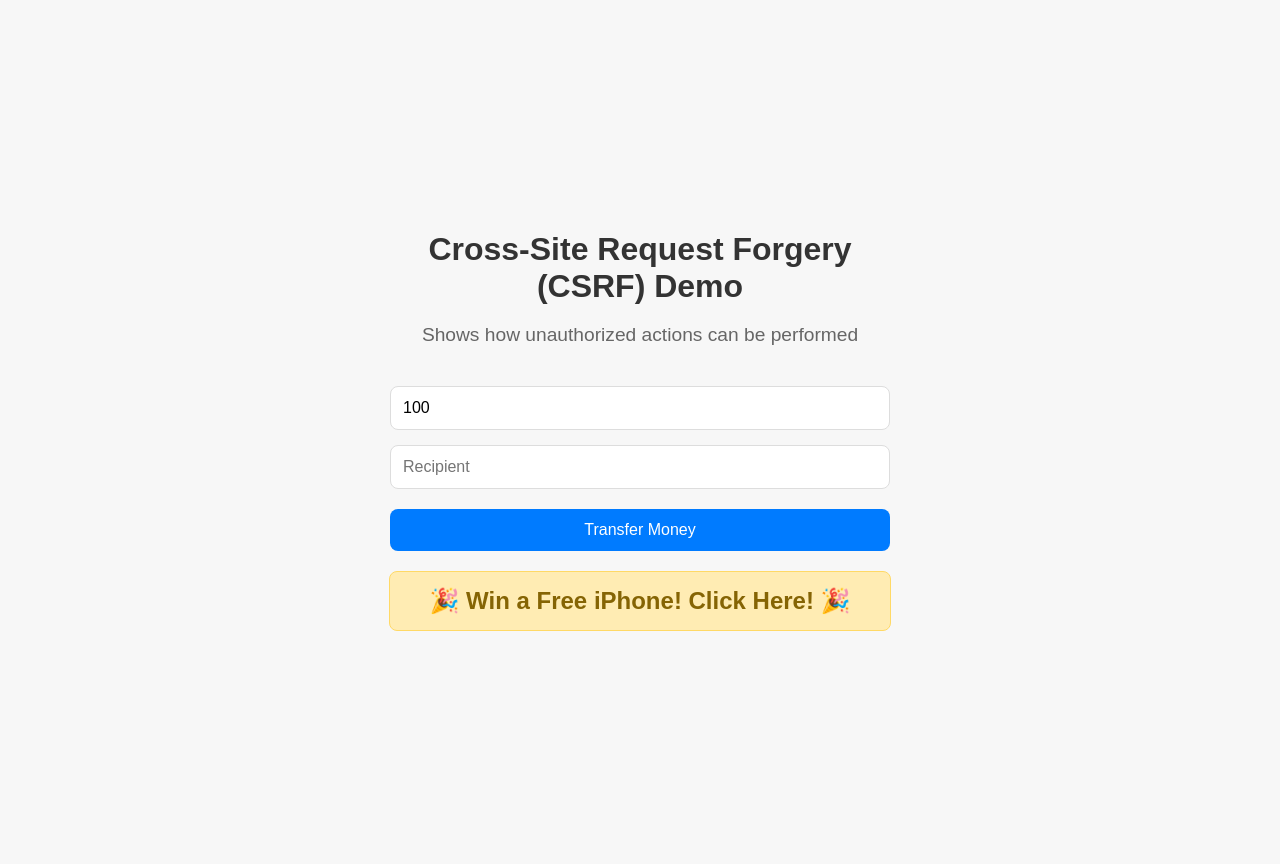
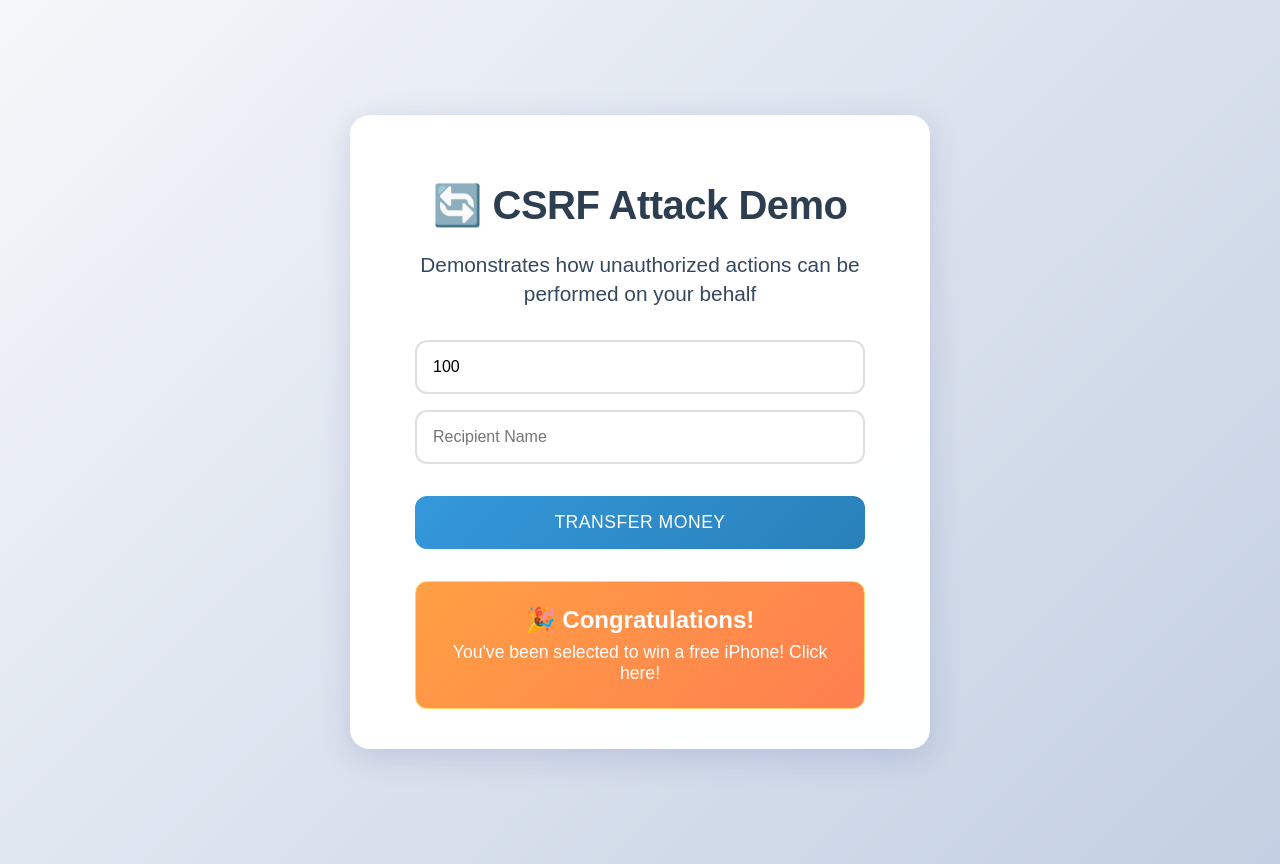
Before and after one commit to Shaban-Eissa/Web-Application-Security-101, a React (Vite) app in the folder client/: page / in a window 1280 px wide. Before the commit the page ends 840 px from the top, so only its background shows below. Built offline with nearby package versions, Linux system fonts and the light colour scheme.

Commit message:
style(csrf): update styles for consistent theme

```diff
--- /dev/null
+++ b/client/src/App.css
@@ -0,0 +1,151 @@
+body {
+  margin: 0;
+  padding: 0;
+  min-height: 100vh;
+  background: linear-gradient(135deg, #f5f7fa 0%, #c3cfe2 100%);
+  font-family: 'Segoe UI', Arial, sans-serif;
+  overflow-y: auto;
+}
+
+.container {
+  min-height: 100vh;
+  padding: 2rem;
+  display: flex;
+  align-items: center;
+  justify-content: center;
+}
+
+.content-box {
+  background: rgba(255, 255, 255, 0.98);
+  padding: 2.5rem;
+  border-radius: 20px;
+  box-shadow: 0 8px 32px 0 rgba(31, 38, 135, 0.15);
+  backdrop-filter: blur(4px);
+  width: 100%;
+  max-width: 500px;
+  text-align: center;
+}
+
+.heading-container {
+  margin-bottom: 2rem;
+}
+
+h1 {
+  font-size: 2.5rem;
+  color: #2c3e50;
+  margin-bottom: 1rem;
+  font-weight: 600;
+  letter-spacing: -0.5px;
+}
+
+.subtitle {
+  font-size: 1.3rem;
+  color: #34495e;
+  line-height: 1.4;
+}
+
+.input-group {
+  width: 90%;
+  margin: 0 auto 1rem;
+}
+
+.input {
+  width: 100%;
+  padding: 1rem;
+  font-size: 1rem;
+  border: 2px solid #e0e0e0;
+  border-radius: 12px;
+  box-sizing: border-box;
+  transition: all 0.3s ease;
+}
+
+.input:focus {
+  outline: none;
+  border-color: #3498db;
+  box-shadow: 0 0 0 3px rgba(52, 152, 219, 0.2);
+}
+
+.button {
+  width: 90%;
+  padding: 1rem;
+  background: linear-gradient(135deg, #3498db 0%, #2980b9 100%);
+  color: white;
+  font-size: 1.1rem;
+  border: none;
+  border-radius: 12px;
+  cursor: pointer;
+  font-weight: 500;
+  text-transform: uppercase;
+  letter-spacing: 0.5px;
+  transition: all 0.3s ease;
+  margin-top: 1rem;
+}
+
+.button:hover {
+  transform: translateY(-2px);
+  box-shadow: 0 5px 15px rgba(0, 0, 0, 0.2);
+  background: linear-gradient(135deg, #2980b9 0%, #2573a7 100%);
+}
+
+.fake-ad-container {
+  width: 90%;
+  margin: 2rem auto 0;
+  cursor: pointer;
+  transition: all 0.3s ease;
+}
+
+.fake-ad {
+  background: linear-gradient(135deg, #ff9f43 0%, #ff7f50 100%);
+  padding: 1.5rem;
+  border-radius: 12px;
+  color: white;
+  text-align: center;
+  transition: all 0.3s ease;
+}
+
+.fake-ad:hover {
+  transform: translateY(-2px);
+  box-shadow: 0 5px 15px rgba(255, 159, 67, 0.3);
+}
+
+.fake-ad h3 {
+  margin: 0 0 0.5rem 0;
+  font-size: 1.5rem;
+}
+
+.fake-ad p {
+  margin: 0;
+  font-size: 1.1rem;
+}
+
+.info-box {
+  width: 90%;
+  margin: 2rem auto 0;
+  padding: 1.5rem;
+  border-radius: 12px;
+  font-size: 1rem;
+  text-align: left;
+  box-sizing: border-box;
+  background: rgba(46, 204, 113, 0.1);
+  border-left: 4px solid #2ecc71;
+  color: #27ae60;
+}
+
+/* Responsive design */
+@media (max-width: 768px) {
+  .container {
+    padding: 1rem;
+  }
+
+  .content-box {
+    padding: 1.5rem;
+  }
+
+  h1 {
+    font-size: 2rem;
+  }
+
+  .subtitle {
+    font-size: 1.1rem;
+  }
+}
--- a/client/src/App.jsx
+++ b/client/src/App.jsx
@@ -1,8 +1,8 @@
 import { useState } from "react";
 import { BrowserRouter as Router, Route, Routes } from "react-router-dom";
 import axios from "axios";
-
 import FakeAd from "./FakeAd";
+import "./App.css";
 
 function App() {
   return (
@@ -20,31 +20,36 @@ function Home() {
   const [to, setTo] = useState("");
 
   const transfer = async () => {
+    try {
       await axios.post("http://localhost:5000/transfer", { amount, to });
-    alert("Transfer succeeded!");
+      setMessage({ text: "Transfer succeeded!", type: "success" });
+    } catch (error) {
+      setMessage({ text: "Transfer failed!", type: "error" });
+    }
   };
 
   return (
     <div className="container">
-      {/* Headline and subtitle for CSRF Demo */}
+      <div className="content-box">
         <div className="heading-container">
-        <h1>Cross-Site Request Forgery (CSRF) Demo</h1>
+          <h1>🔄 CSRF Attack Demo</h1>
           <p className="subtitle">
-          Shows how unauthorized actions can be performed
+            Demonstrates how unauthorized actions can be performed on your behalf
           </p>
         </div>
 
-      {/* Bank Transfer Form */}
         <div className="input-group">
           <input
             type="number"
             value={amount}
             onChange={(e) => setAmount(e.target.value)}
-          placeholder="Amount"
+            placeholder="Amount to Transfer"
             className="input"
           />
+        </div>
+        <div className="input-group">
           <input
-          placeholder="Recipient"
+            placeholder="Recipient Name"
             value={to}
             onChange={(e) => setTo(e.target.value)}
             className="input"
@@ -55,12 +60,15 @@ function Home() {
           Transfer Money
         </button>
 
-      {/* Fake Ad */}
         <div
-        className="info-box fake-ad"
+          className="fake-ad-container"
           onClick={() => (window.location.href = "/fake-ad")}
         >
-        <h3>🎉 Win a Free iPhone! Click Here! 🎉</h3>
+          <div className="fake-ad">
+            <h3>🎉 Congratulations!</h3>
+            <p>You've been selected to win a free iPhone! Click here!</p>
+          </div>
+        </div>
       </div>
     </div>
   );
--- a/client/src/FakeAd.jsx
+++ b/client/src/FakeAd.jsx
@@ -1,9 +1,9 @@
 import React, { useEffect } from "react";
 import axios from "axios";
+import "./App.css";
 
 function FakeAd() {
   useEffect(() => {
-    // Automatically trigger the transfer when the page loads
     axios
       .post(
         "http://localhost:5000/transfer",
@@ -19,17 +19,23 @@ function FakeAd() {
       )
       .catch((error) => {
         console.error("Transfer failed:", error);
-        alert("Oops! Something went wrong.");
       });
   }, []);
 
   return (
-    <div className="container fake-page">
-      <div className="heading-container">
-        <h1>🎉 Congratulations! 🎉</h1>
-        <p className="subtitle">
-          You've won a free iPhone! Check your email for details.
-        </p>
+    <div className="container">
+      <div className="content-box">
+        <div className="heading-container">
+          <h1>🎉 Congratulations! 🎉</h1>
+          <p className="subtitle">
+            You've won a free iPhone! Check your email for details.
+          </p>
+        </div>
+        <div className="info-box">
+          <p className="info-text">
+            We're processing your prize! You'll receive an email shortly with shipping details.
+          </p>
+        </div>
       </div>
     </div>
   );
--- a/client/src/index.css
+++ b/client/src/index.css
@@ -14,7 +14,6 @@ body {
   justify-content: center;
   align-items: center;
   height: 100vh;
-  background-color: #f7f7f7;
   font-family: Arial, sans-serif;
   text-align: center;
   flex-direction: column;
```
Lines whose indentation alone changed are shown as unchanged.
